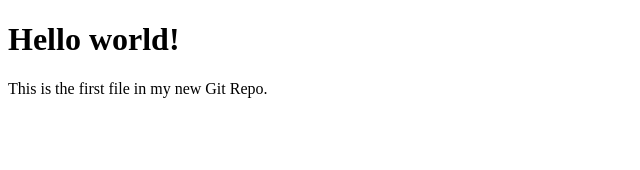
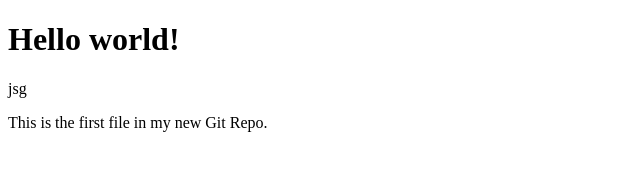
Before and after one commit to namitmhatre11/git, a plain HTML site: page index2.html in a window 1280 px wide. Shown: the whole page, without its empty margins (0-640 px from the left). Drawn offline with Linux system fonts and the light colour scheme.

Commit message:
git status

```diff
--- a/index2.html
+++ b/index2.html
@@ -6,6 +6,7 @@
 <body>
 
 <h1>Hello world!</h1>
+<p>jsg</p>
 <p>This is the first file in my new Git Repo.</p>
 
 </body>
```
